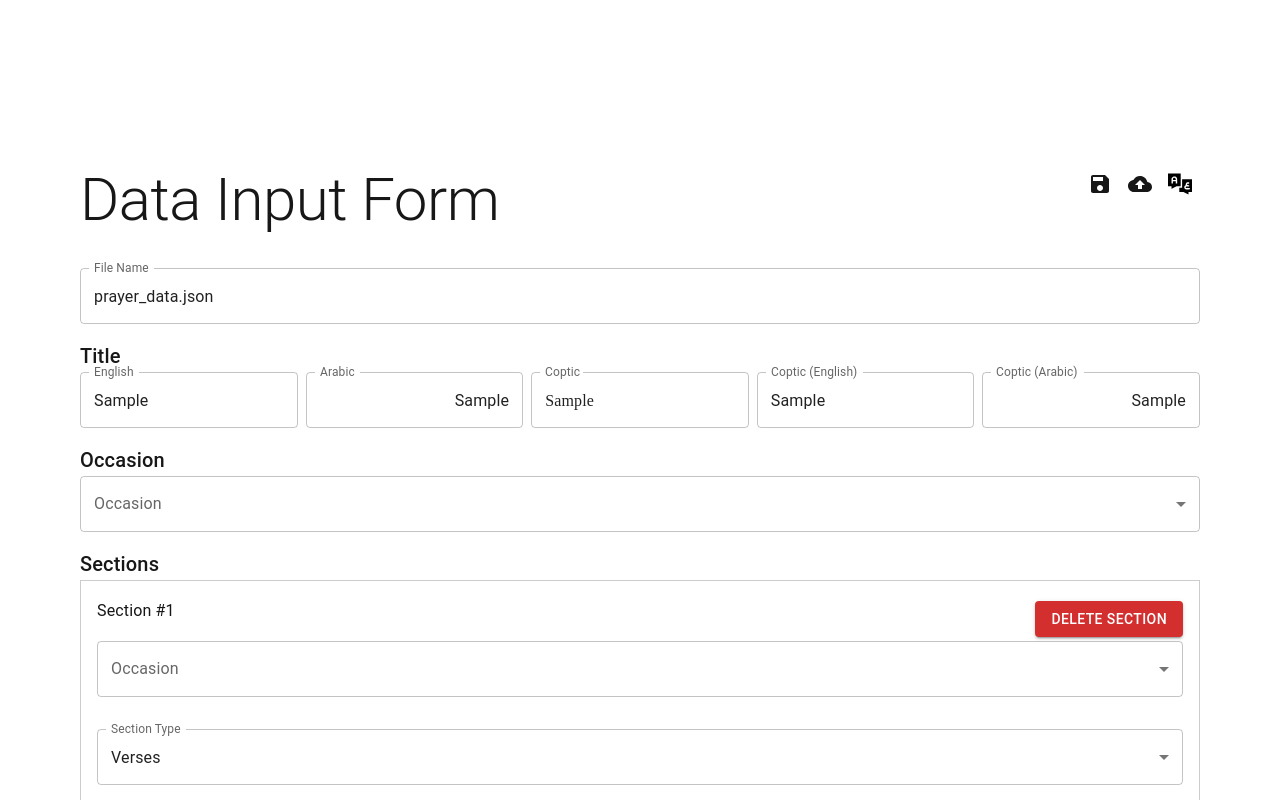
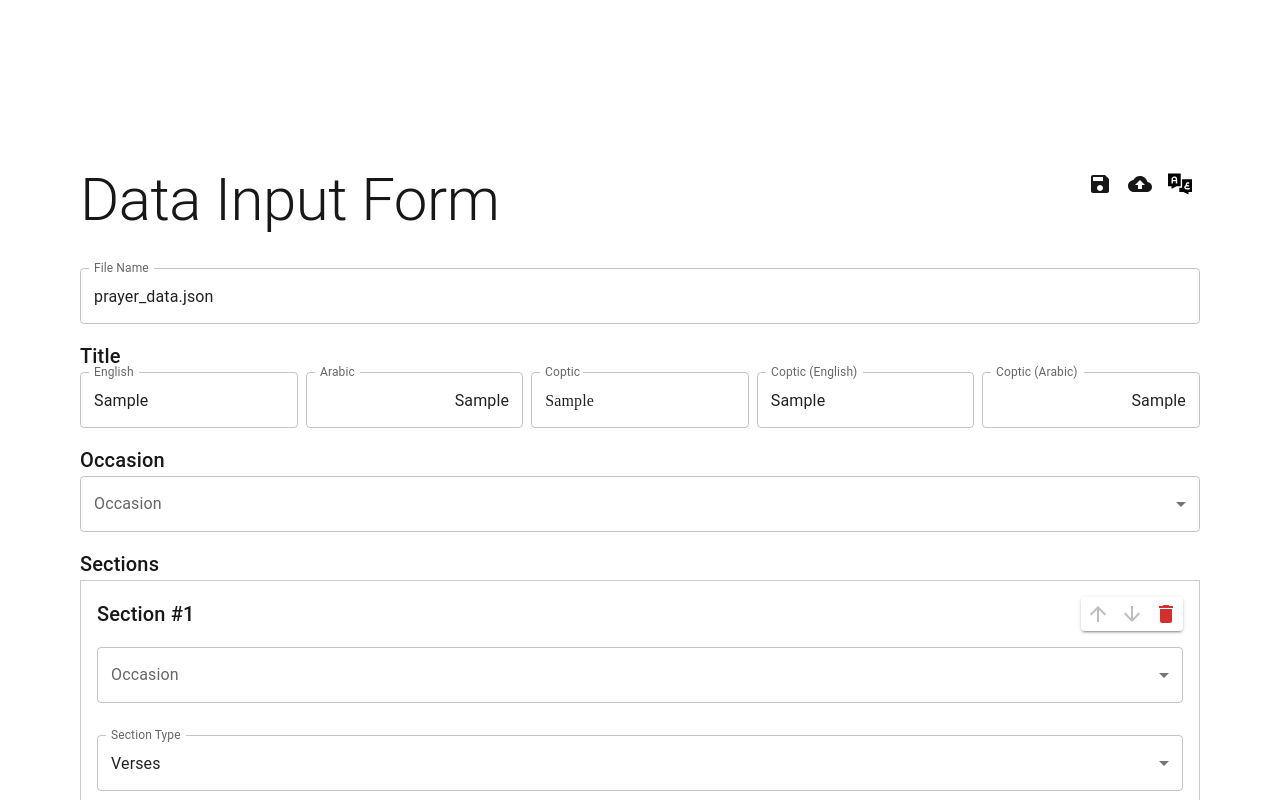
Before and after one commit to markrofail/coptish-datastore-editor, a Next.js app: page /coptish-datastore-editor/ in a window 1280 px wide. Both pictures are taken after typing "Sample", "Sample", "Sample", "Sample", "Sample" into the empty fields and a click on the button "ADD SECTION". Shown: the top 800 px of the page. Built offline with nearby package versions, Linux system fonts and the light colour scheme.

Commit message:
[feat] add reorder buttons

```diff
--- a/src/components/SectionsForm/SectionsForm.tsx
+++ b/src/components/SectionsForm/SectionsForm.tsx
@@ -1,5 +1,8 @@
 import React, { Fragment } from "react";
-import { Box, Button, FormControl, InputLabel, Select, MenuItem, Typography } from "@mui/material";
+import { Box, FormControl, InputLabel, Select, MenuItem, Typography, IconButton, ButtonGroup } from "@mui/material";
+import ArrowUpwardIcon from "@mui/icons-material/ArrowUpward";
+import ArrowDownwardIcon from "@mui/icons-material/ArrowDownward";
+import DeleteIcon from "@mui/icons-material/Delete";
 import { Occasion, Prayer, ReadingTypeEnum } from "@/types";
 import { CompoundPrayerSectionComponent } from "./CompoundPrayerSectionForm";
 import { InfoSectionComponent } from "./InfoSectionForm";
@@ -18,6 +21,26 @@ interface SectionsProps {
 
 export const SectionsForm = ({ sections, onChange, onDelete }: SectionsProps) => {
     const t = useTranslations("SectionsForm");
+
+    const moveSectionUp = (index: number) => {
+        if (sections && index > 0) {
+            const newSections = [...sections];
+            const temp = newSections[index];
+            newSections[index] = newSections[index - 1];
+            newSections[index - 1] = temp;
+            onChange(newSections);
+        }
+    };
+
+    const moveSectionDown = (index: number) => {
+        if (sections && index < sections.length - 1) {
+            const newSections = [...sections];
+            const temp = newSections[index];
+            newSections[index] = newSections[index + 1];
+            newSections[index + 1] = temp;
+            onChange(newSections);
+        }
+    };
 
     const handleChange = (index: number, updatedSection: Section) => {
         const newSections = [...(sections || [])];
@@ -69,18 +92,41 @@ export const SectionsForm = ({ sections, onChange, onDelete }: SectionsProps) =>
     };
 
     return (
-        <>
+        <Box sx={{ display: "flex", flexDirection: "column", gap: 2 }}>
             {sections?.map((section, sectionIndex) => (
                 <Fragment key={sectionIndex}>
                     <Box sx={{ border: "1px solid #ccc", p: 2, gap: 2 }}>
-                        <Box sx={{ display: "flex", alignItems: "center", justifyContent: "space-between" }}>
-                            <Typography variant="subtitle1" marginBottom={2}>
-                                {t("section-label", { index: sectionIndex + 1 })}
-                            </Typography>
+                        <Box
+                            sx={{
+                                display: "flex",
+                                alignItems: "center",
+                                justifyContent: "space-between",
+                                marginBottom: 2,
+                            }}
+                        >
+                            <Typography variant="h6">{t("section-label", { index: sectionIndex + 1 })}</Typography>
 
-                            <Button variant="contained" color="error" onClick={() => onDelete(sectionIndex)}>
-                                {t("deleteSection-button-label")}
-                            </Button>
+                            <ButtonGroup variant="contained">
+                                <IconButton
+                                    onClick={() => moveSectionUp(sectionIndex)}
+                                    disabled={sectionIndex === 0}
+                                    size="small"
+                                >
+                                    <ArrowUpwardIcon />
+                                </IconButton>
+
+                                <IconButton
+                                    onClick={() => moveSectionDown(sectionIndex)}
+                                    disabled={sectionIndex === sections.length - 1}
+                                    size="small"
+                                >
+                                    <ArrowDownwardIcon />
+                                </IconButton>
+
+                                <IconButton onClick={() => moveSectionDown(sectionIndex)} size="small" color="error">
+                                    <DeleteIcon />
+                                </IconButton>
+                            </ButtonGroup>
                         </Box>
 
                         {/* Occasion Field */}
@@ -135,6 +181,6 @@ export const SectionsForm = ({ sections, onChange, onDelete }: SectionsProps) =>
                     </Box>
                 </Fragment>
             ))}
-        </>
+        </Box>
     );
 };
```
